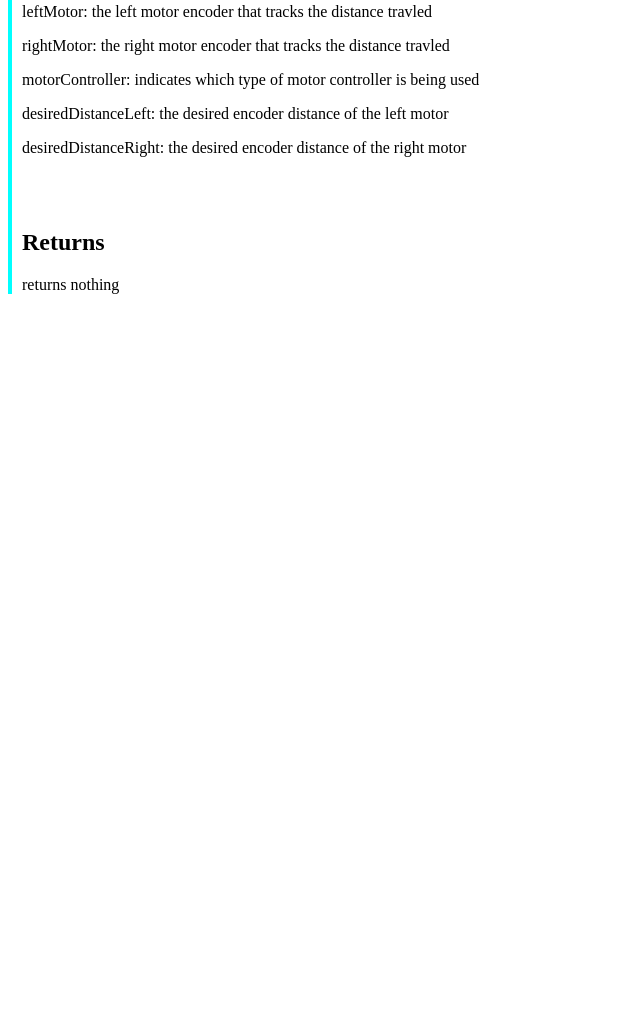
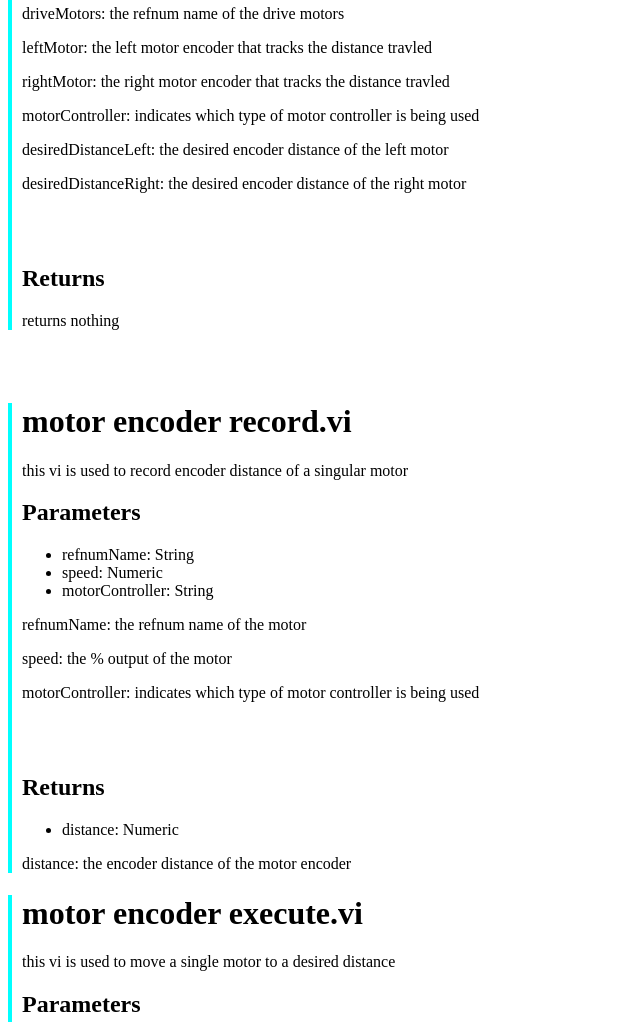
Before and after one commit to brandonzx3/FRC_Encoder_Recorder, a plain HTML site: page Documentation/documentation.html in a window 1280 px wide. Shown: the part 1778-2800 px from the top of the page, without its empty margins (0-640 px from the left). Before the commit the page ends 2088 px from the top, so only its background shows below. Drawn offline with Linux system fonts and the light colour scheme.

Commit message:
finished documentation

```diff
--- a/Documentation/documentation.html
+++ b/Documentation/documentation.html
@@ -24,7 +24,9 @@
     <h2>Table of Contents</h2>
     <ul>
         <li><a href="#tankdriverec">tank drive record.vi</a></li>
-        <li><a href="#tankdriveexec">tank drive execute</a></li>
+        <li><a href="#tankdriveexec">tank drive execute.vi</a></li>
+        <li><a href="#motorencoderrecord">motor encoder record.vi</a></li>
+        <li><a href="#motorencoderexecute">motor encoder execute.vi</a></li>
     </ul>
     <p>note: all users have the right to decompile, modify and redistribute the source code of this library.</p>
     <br>
@@ -90,4 +92,49 @@
         <h2>Returns</h2>
         <p>returns nothing</p>
     </div>
+    <br>
+    <br>
+    <div id="motorencoderrecord">
+        <h1>motor encoder record.vi</h1>
+        <p>
+            this vi is used to record encoder distance of a singular motor
+        </p>
+        <h2>Parameters</h2>
+        <ul>
+            <li>refnumName: String</li>
+            <li>speed: Numeric</li>
+            <li>motorController: String</li>
+        </ul>
+        <p>refnumName: the refnum name of the motor</p>
+        <p>speed: the % output of the motor</p>
+        <p>motorController: indicates which type of motor controller is being used</p>
+        <br>
+        <br>
+        <h2>Returns</h2>
+        <ul>
+            <li>distance: Numeric</li>
+        </ul>
+        <p>distance: the encoder distance of the motor encoder</p>
+    </div>
+    <div id="motorencoderexecute">
+        <h1>motor encoder execute.vi</h1>
+        <p>
+            this vi is used to move a single motor to a desired distance
+        </p>
+        <h2>Parameters</h2>
+        <ul>
+            <li>speed: Numeric</li>
+            <li>desiredDistance: Numeric</li>
+            <li>refnumName: String</li>
+            <li>motorController: String</li>
+        </ul>
+        <p>speed: the % output of the motor</p>
+        <p>desiredDistance: the desired encoder distance of the motor</p>
+        <p>refnumName: the refnum name of the motor</p>
+        <p>motorController: indicates which type of motor controller is being used</p>
+        <br>
+        <br>
+        <h2>Returns</h2>
+        <p>returns nothing</p>
+    </div>
 </body>
```
Also changed, not shown: Documentation/images/Screenshot_2.jpg (added), 16 other files.
